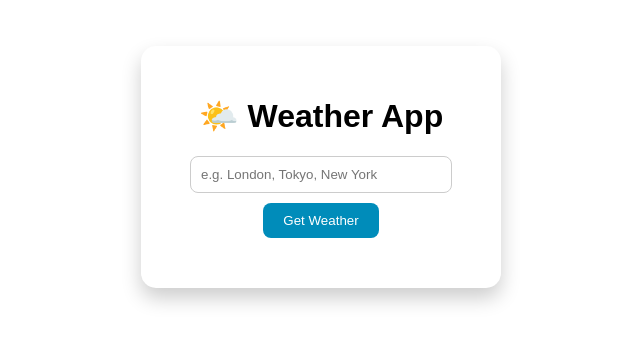
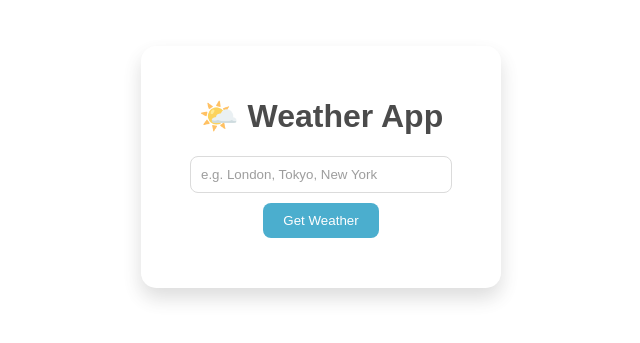
Before and after one commit to AKULAVENKATAPRAVEEN/weather-predicting-website, a website: page index.html in a window 1280 px wide. Shown: the part 233-576 px from the top of the page, without its empty margins (319-959 px from the left). Drawn offline with Linux system fonts and the light colour scheme.

Commit message:
Changed opacity of elements for better visibility

```diff
--- a/style.css
+++ b/style.css
@@ -20,6 +20,7 @@ body {
   box-shadow: 0 10px 20px rgba(0,0,0,0.2);
   text-align: center;
   width: 300px;
+  opacity: 0.7;
 }
 
 input {
```
